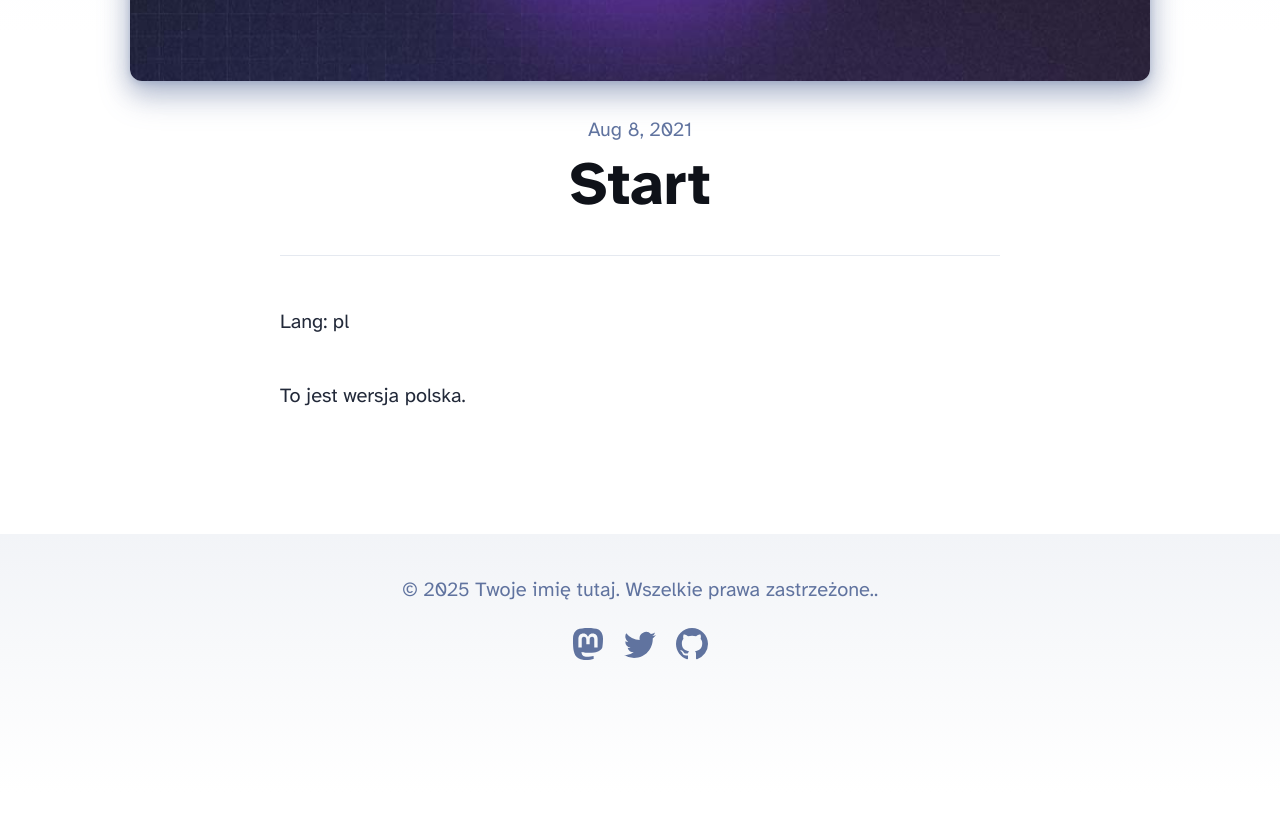
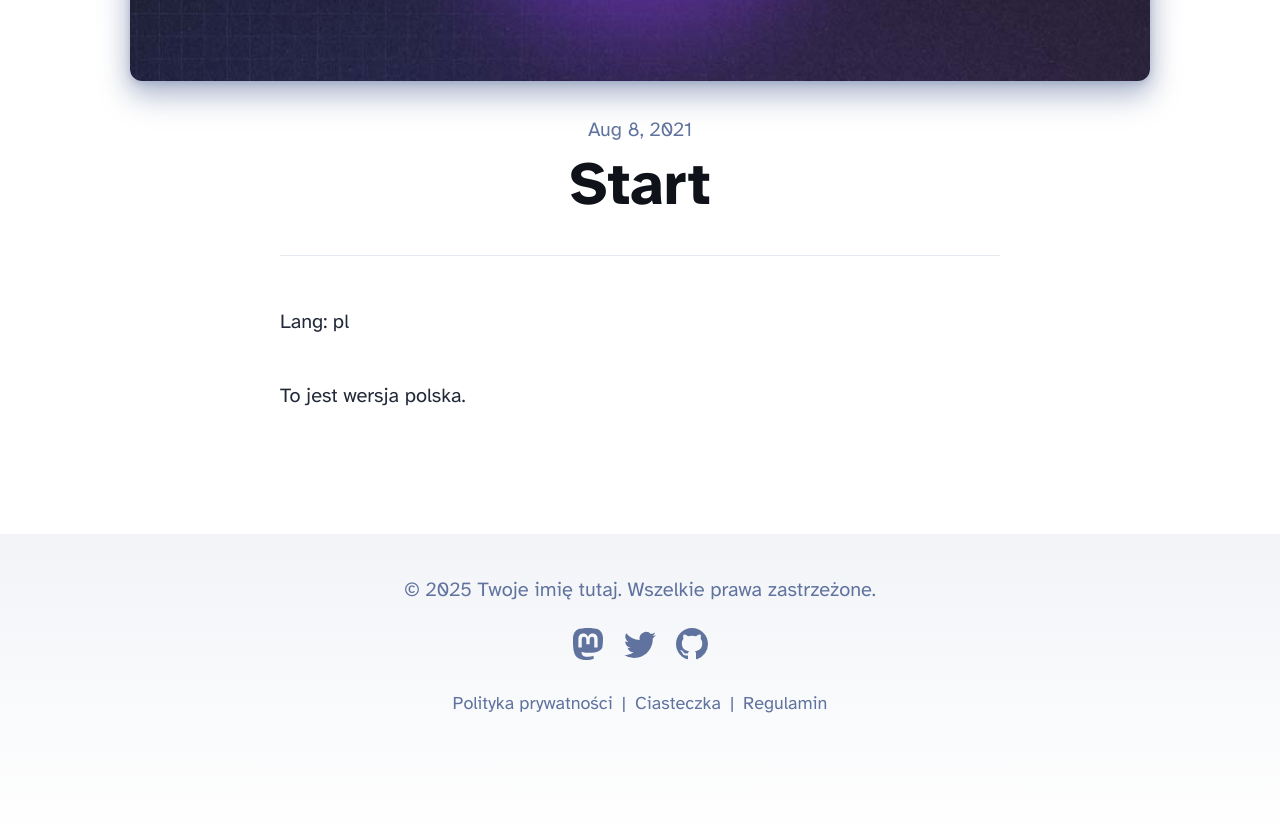
Before and after one commit to ElephantC-PL/universal-astro-app-2, an Astro site: page / in a window 1280 px wide. Shown: the part 567-1407 px from the top of the page. Before the commit the page ends 1359 px from the top, so only its background shows below. Built offline with nearby package versions, Linux system fonts and the light colour scheme; Astro itself is replaced by a stand-in of ours.

Commit message:
linsnin footer

```diff
--- a/src/components/Footer.astro
+++ b/src/components/Footer.astro
@@ -9,7 +9,7 @@ const t = useTranslations(lang);
 ---
 
 <footer>
-	&copy; {today.getFullYear()} {t('footer.copyright')}.
+	&copy; {today.getFullYear()} {t('footer.copyright')}
 	<div class="social-links">
 		<a href="https://m.webtoo.ls/@astro" target="_blank">
 			<span class="sr-only">Follow Astro on Mastodon</span>
@@ -44,6 +44,13 @@ const t = useTranslations(lang);
 			>
 		</a>
 	</div>
+	<div class="footer-links">
+		<a href="/polityka-prywatnosci">{t('footer.privacyPolicy')}</a>
+		<span>|</span>
+		<a href="/ciasteczka">{t('footer.cookies')}</a>
+		<span>|</span>
+		<a href="/regulamin">{t('footer.regimen')}</a>
+	</div>
 </footer>
 <style>
 	footer {
@@ -65,4 +72,21 @@ const t = useTranslations(lang);
 	.social-links a:hover {
 		color: rgb(var(--gray-dark));
 	}
+		.footer-links {
+		margin-top: 1em;
+		display: flex;
+		justify-content: center;
+		gap: 0.5em;
+		font-size: 0.9em;
+	}
+	.footer-links a {
+		text-decoration: none;
+		color: rgb(var(--gray));
+	}
+	.footer-links a:hover {
+		color: rgb(var(--gray-dark));
+	}
+	.footer-links span {
+		color: rgb(var(--gray));
+	}
 </style>
--- a/src/i18n/ui.ts
+++ b/src/i18n/ui.ts
@@ -14,6 +14,9 @@ export const ui = {
     },
     footer: {
       copyright: 'Twoje imię tutaj. Wszelkie prawa zastrzeżone.',
+      privacyPolicy: 'Polityka prywatności',
+      cookies: 'Ciasteczka',
+      regimen: 'Regulamin'
     },
     meta: {
       description: 'Witaj na mojej stronie!',
@@ -29,6 +32,9 @@ export const ui = {
     },
     footer: {
       copyright: 'Your name here. All rights reserved.',
+      privacyPolicy: 'Privacy policy',
+      cookies: 'Cookies',
+      regimen: 'Regimen'
     },
     meta: {
       description: 'Welcome to my website!',
@@ -44,6 +50,9 @@ export const ui = {
     },
     footer: {
       copyright: 'Ваше імʼя тут. Всі права захищені.',
+      privacyPolicy: 'Політика конфіденційності',
+      cookies: 'файли',
+      regiment: 'Режим'
     },
     meta: {
       description: 'Ласкаво просимо на мій веб-сайт!',
```
